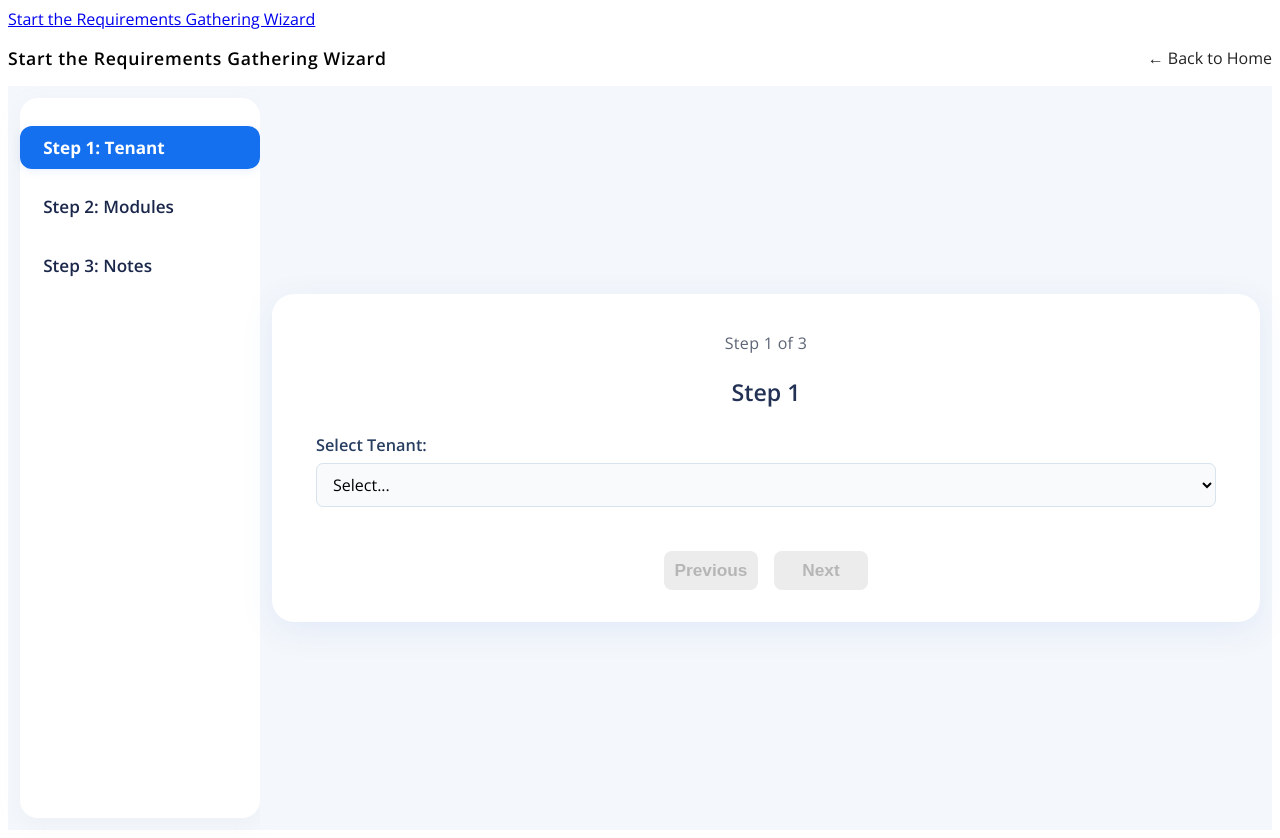
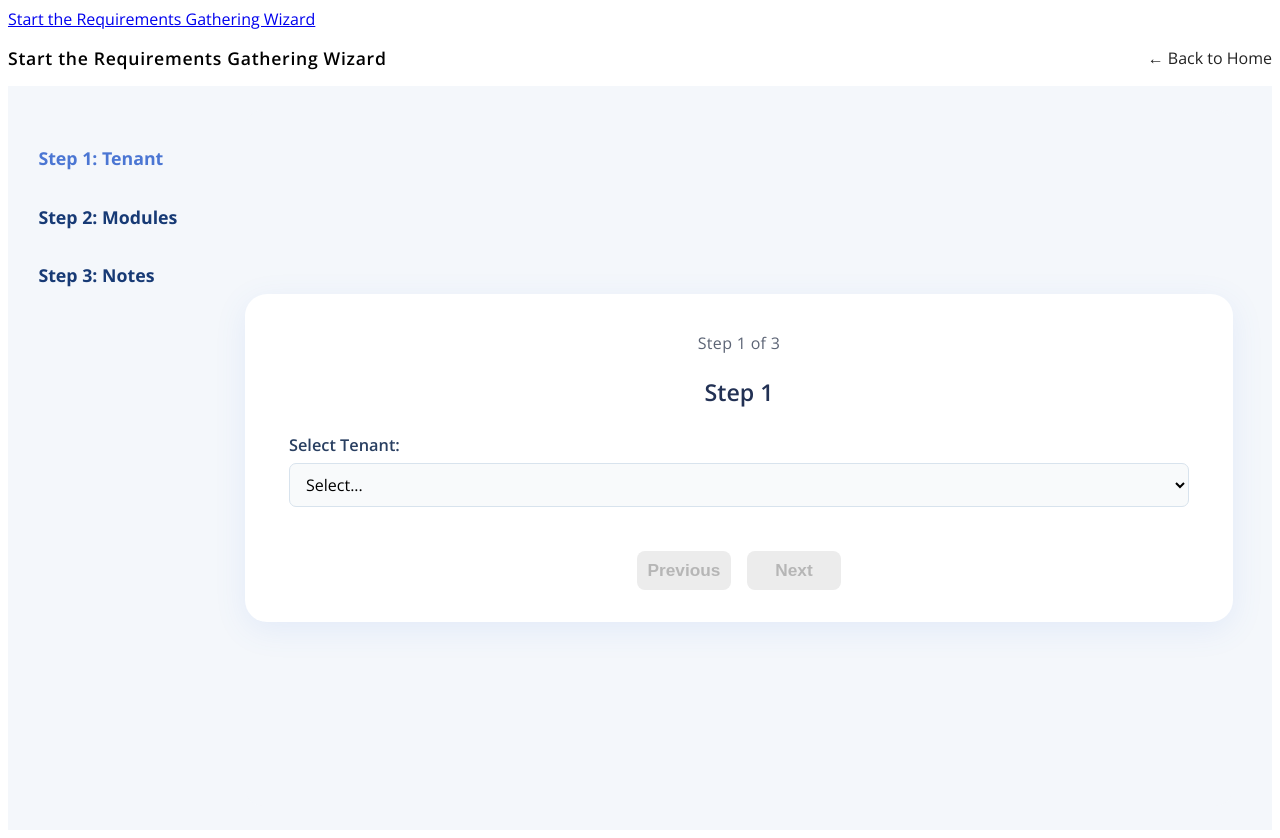
Before and after one commit to Xiaoliuliu666-leaner/Test.Onboarding, an Angular app: page /requirements/wizard in a window 1280 px wide. Built offline with nearby package versions, Linux system fonts and the light colour scheme.

Commit message:
Refactor requirements-wizard sidebar logic for consistent key usage. Update data restoration and persistence in wizard-data.service.ts.

```diff
--- a/src/app/requirements-wizard/requirements-wizard.html
+++ b/src/app/requirements-wizard/requirements-wizard.html
@@ -7,31 +7,15 @@
 </div>
 
 <div class="wizard-portal">
-  <!-- 侧边栏 Sidebar-->
-  <aside class="wizard-sidebar">
-    <ul>
-      <li [class.active]="stepIndex === 1">Step 1: Tenant</li>
-      <ng-container *ngIf="tenant">
-        <li class="step-summary-item">{{ tenant === '__new__' ? newTenantName : tenant }}</li>
-        <li class="step-summary-item" *ngIf="contactEmail">{{ contactEmail }}</li>
-        <li class="step-summary-item" *ngIf="contactPhone">{{ contactPhone }}</li>
-      </ng-container>
+  <!-- 侧边栏组件化 -->
+  <app-wizard-sidebar
+    [menuList]="menuList"
+    [activeMenu]="activeMenu"
+    [integrationSteps]="integrationSteps"
+    (menuClick)="onSidebarMenuClick($event)">
+  </app-wizard-sidebar>
 
-      <li [class.active]="stepIndex === 2">Step 2: Modules</li>
-      <ng-container *ngIf="selectedModules && selectedModules.length">
-        <li class="step-summary-item" *ngFor="let module of selectedModules">
-          {{ getModuleNameByKey(module) }}
-        </li>
-      </ng-container>
-
-      <li [class.active]="stepIndex === 3">Step 3: Notes</li>
-      <ng-container *ngIf="configNotes">
-        <li class="step-summary-item">{{ configNotes | slice: 0:30 }}...</li>
-      </ng-container>
-    </ul>
-  </aside>
-
-  <!-- 主内容区：加一层蓝色描边的包裹 | Main content area: add a layer of blue stroke package-->
+  <!-- 主内容区 -->
   <main class="wizard-main">
     <div class="wizard-content-outline">
       <div class="wizard-card">
@@ -111,9 +95,33 @@
 
         <!-- 按钮 Button-->
         <div class="wizard-nav">
-          <button (click)="previousStep()" [disabled]="stepIndex === 1" class="wizard-btn wizard-btn-outline">Previous</button>
-          <button *ngIf="stepIndex < 3" (click)="nextStep()" [disabled]="!isStepValid()" class="wizard-btn wizard-btn-primary">Next</button>
-          <button *ngIf="stepIndex === 3" (click)="submitWizard()" [disabled]="!isStepValid()" class="wizard-btn wizard-btn-primary">Submit</button>
+          <button
+            *ngIf="stepIndex < 3"
+            (click)="previousStep()"
+            [disabled]="stepIndex === 1"
+            class="wizard-btn wizard-btn-outline">
+            Previous
+          </button>
+          <button
+            *ngIf="stepIndex === 3"
+            (click)="onPreviousStepFromNotes()"
+            class="wizard-btn wizard-btn-outline">
+            Previous
+          </button>
+          <button
+            *ngIf="stepIndex < 3"
+            (click)="nextStep()"
+            [disabled]="!isStepValid()"
+            class="wizard-btn wizard-btn-primary">
+            Next
+          </button>
+          <button
+            *ngIf="stepIndex === 3"
+            (click)="submitWizard()"
+            [disabled]="!isStepValid()"
+            class="wizard-btn wizard-btn-primary">
+            Submit
+          </button>
         </div>
       </div>
     </div>
--- a/src/app/requirements-wizard/requirements-wizard.ts
+++ b/src/app/requirements-wizard/requirements-wizard.ts
@@ -1,16 +1,16 @@
-import { Component } from '@angular/core';
+import { Component, OnInit } from '@angular/core';
 import { FormsModule } from '@angular/forms';
 import { CommonModule } from '@angular/common';
 import { WizardDataService } from '../wizard-data.service';
-import { Router } from '@angular/router';
+import { Router, ActivatedRoute } from '@angular/router';
 import { RouterModule } from '@angular/router';
-import { OnInit } from '@angular/core';
-import { ActivatedRoute } from '@angular/router';
+// 引入 Sidebar 组件
+import { WizardSidebarComponent } from '../components/wizard-sidebar/wizard-sidebar';
 
 @Component({
   standalone: true,
   selector: 'app-requirements-wizard',
-  imports: [FormsModule,CommonModule,RouterModule],
+  imports: [FormsModule, CommonModule, RouterModule, WizardSidebarComponent],
   templateUrl: './requirements-wizard.html',
   styleUrls: ['./requirements-wizard.scss']
 })
@@ -36,6 +36,43 @@ export class RequirementsWizard implements OnInit {
     { key: 'workflows', name: 'Workflows', description: 'Define custom workflow requirements' },
     { key: 'integrations', name: 'Integrations', description: 'Setup Broking Platform and Document Management integrations'},
   ];
+
+  // 用于sidebar
+  get menuList() {
+    // 步骤和选中的模块动态拼接
+    return [
+      { label: 'Step 1: Tenant', key: 'Tenant', isStep: true },
+      ...(this.tenant ? [
+        { label: this.tenant === '__new__' ? this.newTenantName : this.tenant, key: 'TenantInfo', isSub: true },
+        ...(this.contactEmail ? [{ label: this.contactEmail, key: 'ContactEmail', isSub: true }] : []),
+        ...(this.contactPhone ? [{ label: this.contactPhone, key: 'ContactPhone', isSub: true }] : [])
+      ] : []),
+      { label: 'Step 2: Modules', key: 'Modules', isStep: true },
+      ...(this.selectedModules.length ? this.selectedModules.map(k => ({
+        label: this.getModuleNameByKey(k),
+        key: k,
+        isSub: true
+      })) : []),
+      ...(this.selectedModules.includes('integrations')
+        ? [{ label: 'Integrations', key: 'Integrations', isStep: true }] : []),
+      { label: 'Step 3: Notes', key: 'Notes', isStep: true }
+    ];
+  }
+  get integrationSteps() {
+    return this.selectedModules.includes('integrations')
+      ? ['winbeat', 'insight', 'officetech']
+      : [];
+  }
+
+  // 当前高亮key，和stepIndex关联
+  get activeMenu() {
+    switch (this.stepIndex) {
+      case 1: return 'Tenant';
+      case 2: return 'Modules';
+      case 3: return 'Notes';
+      default: return '';
+    }
+  }
 
   constructor(
     private wizardDataService: WizardDataService,
@@ -139,4 +176,37 @@ export class RequirementsWizard implements OnInit {
         return true;
     }
   }
+
+  onPreviousStepFromNotes() {
+    const selected = this.wizardDataService.getSelectedModules();
+    if (selected && selected.length > 0) {
+      const lastModule = selected[selected.length - 1];
+      this.router.navigate(['/requirements/wizard/module-' + lastModule]);
+    } else {
+      this.stepIndex = 2;
+    }
+  }
+
+  // 侧边栏菜单点击跳转
+  onSidebarMenuClick(key: string) {
+    // 支持所有模块的跳转
+    const moduleMap: { [k: string]: string } = {
+      'User Management': 'user-management',
+      'Reporting': 'reporting',
+      'Billing': 'billing',
+      'Support': 'support',
+      'Workflows': 'workflows',
+      'Integrations': 'integrations'
+    };
+
+    if (moduleMap[key]) {
+      this.router.navigate(['/requirements/wizard/module-' + moduleMap[key]]);
+    } else if (key === 'Tenant') {
+      this.stepIndex = 1;
+    } else if (key === 'Modules') {
+      this.stepIndex = 2;
+    } else if (key === 'Notes') {
+      this.stepIndex = 3;
+    }
+  }
 }
--- a/src/app/wizard-data.service.ts
+++ b/src/app/wizard-data.service.ts
@@ -102,4 +102,10 @@ export class WizardDataService {
     const idx = mods.indexOf(current);
     return idx >= 0 && idx < mods.length - 1 ? mods[idx + 1] : null;
   }
+
+  getPrevModule(current: string): string | null {
+  const mods = this.getSelectedModules();
+  const idx = mods.indexOf(current);
+  return idx > 0 ? mods[idx - 1] : null;
+  }
 }
```
